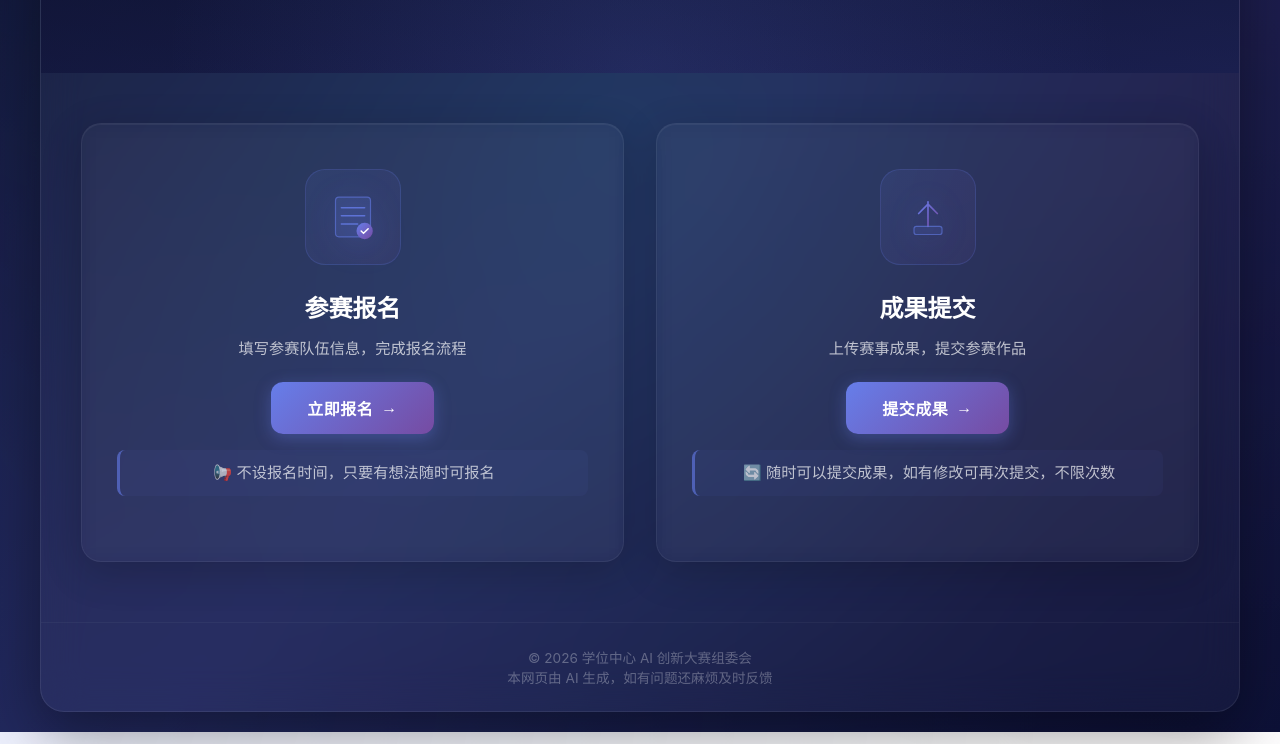
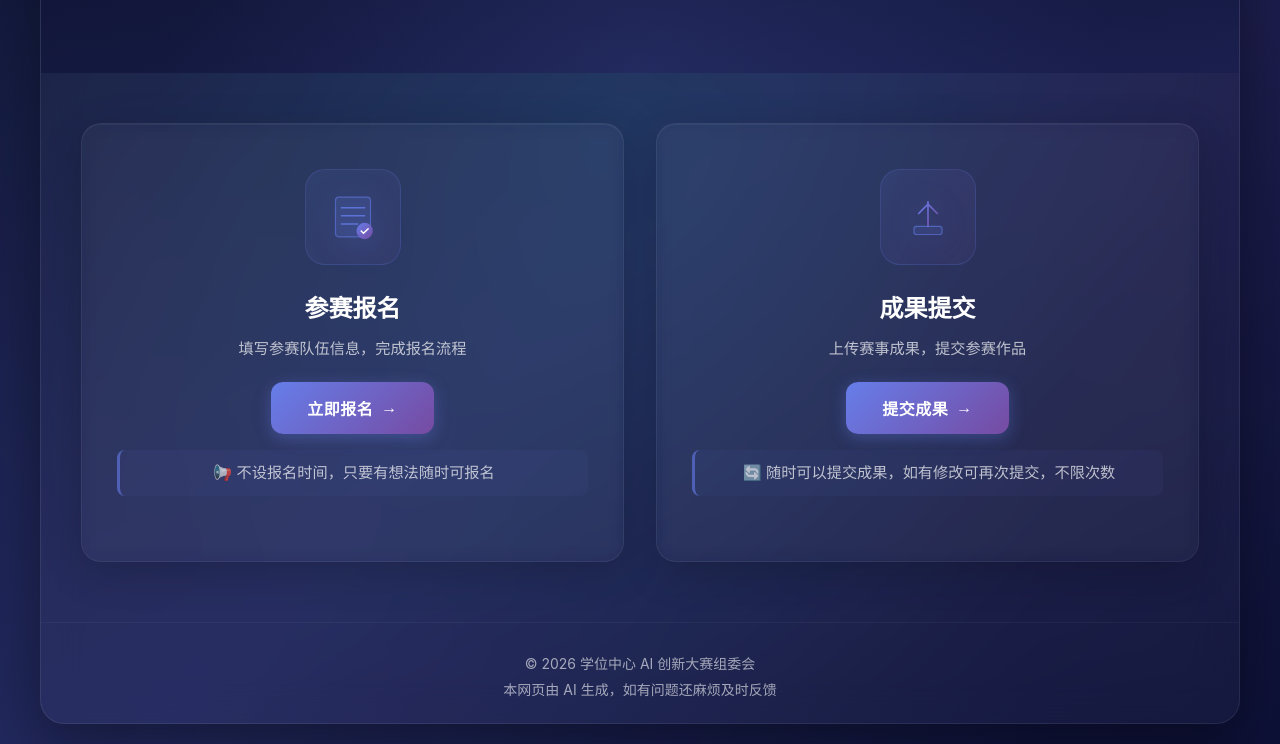
Before and after one commit to dophanhan/xwzx-ai-competition-system-trail, a plain HTML site: page index.html in a window 1280 px wide. Shown: the part 268-1012 px from the top of the page. Drawn offline with Linux system fonts and the light colour scheme.

Commit message:
feat: update page titles to '2026 学位中心 AI 创新大赛' and fix footer text style

```diff
--- a/styles.css
+++ b/styles.css
@@ -632,11 +632,10 @@ body::before {
     font-size: 0.85rem;
 }
 
-.footer .ai-notice {
-    font-size: 11px;
-    color: rgba(255, 255, 255, 0.2);
+.footer p {
+    font-size: 14px;
+    color: rgba(255, 255, 255, 0.6);
     margin-top: 6px;
-    font-style: italic;
 }
 
 /* 字数统计样式 */
```
